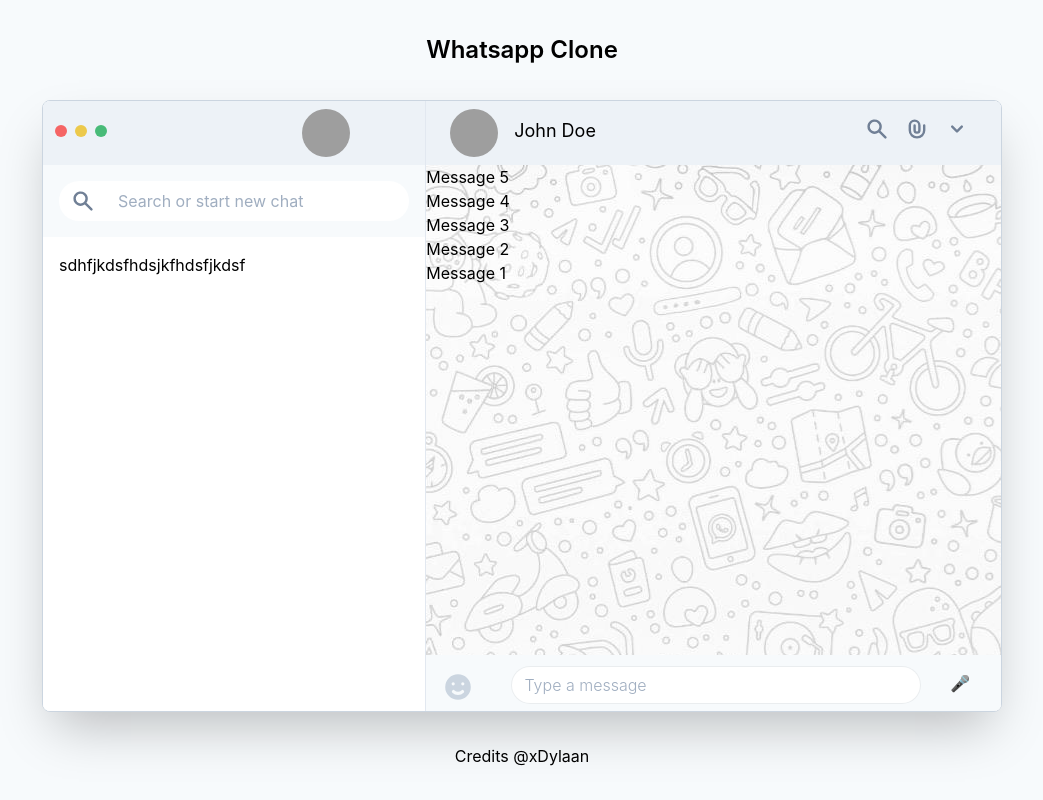
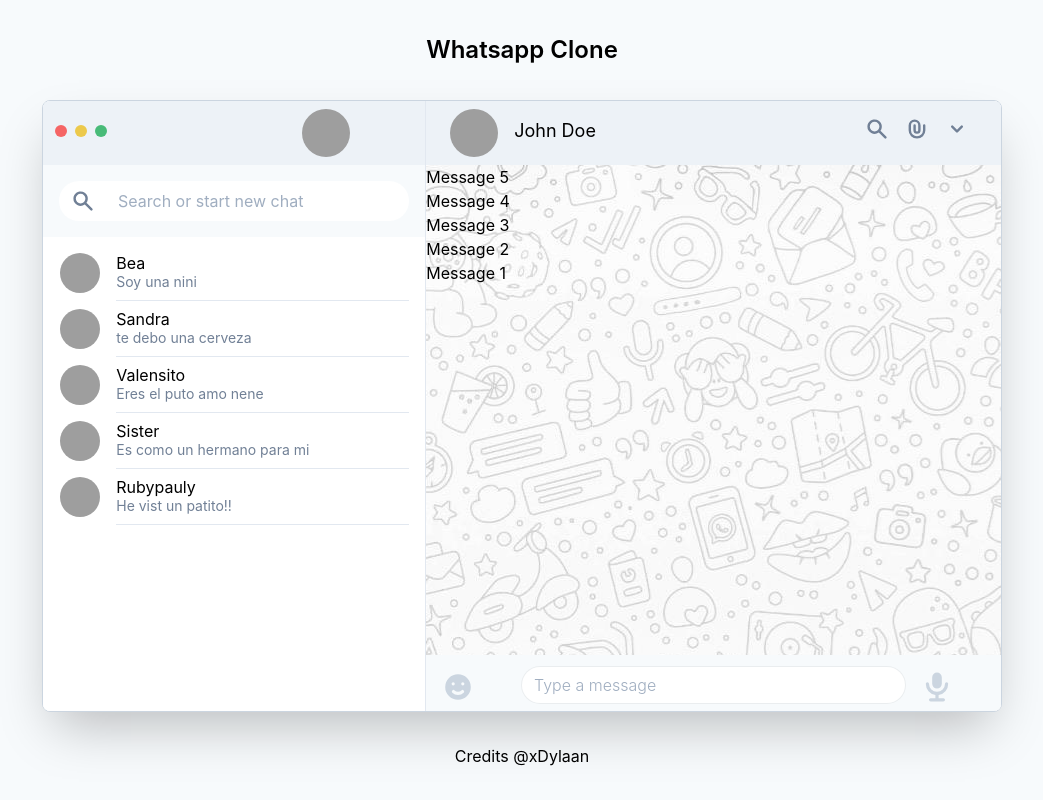
Before and after one commit to toniramon/whatsapp_clone_react_tailwindcss, a React (Create React App) app: page / in a window 1280 px wide. Shown: the whole page, without its empty margins (118-1161 px from the left). Built offline with nearby package versions, Linux system fonts and the light colour scheme; grey boxes are pictures that could not be loaded.

Commit message:
change function to class App and add some contacts

```diff
--- a/src/App.js
+++ b/src/App.js
@@ -3,7 +3,38 @@
 // import logo from "./logo.svg";
 import palette from "./assets/img/palette.jpg";
 
-function App() {
+class App extends React.Component {
+  constructor() {
+    super();
+
+    this.state = {
+      contacts: [
+        {
+          name: "Bea",
+          lastMessage: "Soy una nini",
+        },
+        {
+          name: "Sandra",
+          lastMessage: "te debo una cerveza",
+        },
+        {
+          name: "Valensito",
+          lastMessage: "Eres el puto amo nene",
+        },
+        {
+          name: "Sister",
+          lastMessage: "Es como un hermano para mi",
+        },
+        {
+          name: "Rubypauly",
+          lastMessage: "He vist un patito!!",
+        },
+      ],
+      messages: [],
+    };
+  }
+
+  render() {
     return (
       <div className="h-screen flex flex-col justify-center items-center bg-gray-100">
         <div>
@@ -50,7 +81,25 @@
                   />
                 </div>
               </div>
-            <div className="bg-white p-4 h-full">sdhfjkdsfhdsjkfhdsfjkdsf</div>
+              <div className="bg-white pt-2 pr-4 h-full">
+                {this.state.contacts.map((contact) => (
+                  <div key={contact.name} className="flex flex-row">
+                    <div className="w-1/5 px-2 py-2">
+                      <img
+                        src="https://randomuser.me/api/portraits/women/22.jpg"
+                        alt="profile"
+                        className="rounded-full h-10 w-10 m-auto"
+                      />
+                    </div>
+                    <div className="w-4/5 border-b border-gray-300 pt-2 leading-tight">
+                      <span>{contact.name}</span>
+                      <p className=" text-gray-600 text-sm">
+                        {contact.lastMessage}
+                      </p>
+                    </div>
+                  </div>
+                ))}
+              </div>
             </div>
           </div>
           <div className="bg-gray-100 w-full sm:w-3/5 h-full relative">
@@ -130,7 +179,7 @@
                     />
                   </svg>
                 </div>
-              <div className="w-10/12">
+                <div className="w-8/12">
                   <div className="pt-3">
                     <input
                       className="shadow-xs appearance-none font-light rounded-full w-full py-2 px-3 text-gray-700 leading-tight focus:outline-none"
@@ -139,11 +188,18 @@
                     ></input>
                   </div>
                 </div>
-              <div className="w-2/12 pt-4 text-center">
-                {" "}
-                <span role="img" aria-label="emoji" className="h-1">
-                  &#127908;
-                </span>
+                <div className="w-2/12 p-4 text-center">
+                  <svg
+                    viewBox="0 0 20 20"
+                    fill="currentColor"
+                    className="microphone text-gray-400 w-8 h-8"
+                  >
+                    <path
+                      fillRule="evenodd"
+                      d="M7 4a3 3 0 016 0v4a3 3 0 11-6 0V4zm4 10.93A7.001 7.001 0 0017 8a1 1 0 10-2 0A5 5 0 015 8a1 1 0 00-2 0 7.001 7.001 0 006 6.93V17H6a1 1 0 100 2h8a1 1 0 100-2h-3v-2.07z"
+                      clipRule="evenodd"
+                    />
+                  </svg>
                 </div>
               </div>
             </div>
@@ -155,5 +211,6 @@
       </div>
     );
   }
+}
 
 export default App;
```
Lines whose indentation alone changed are shown as unchanged.
